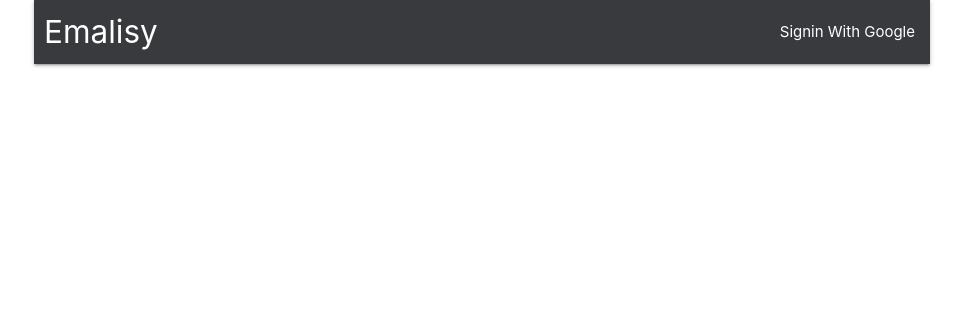
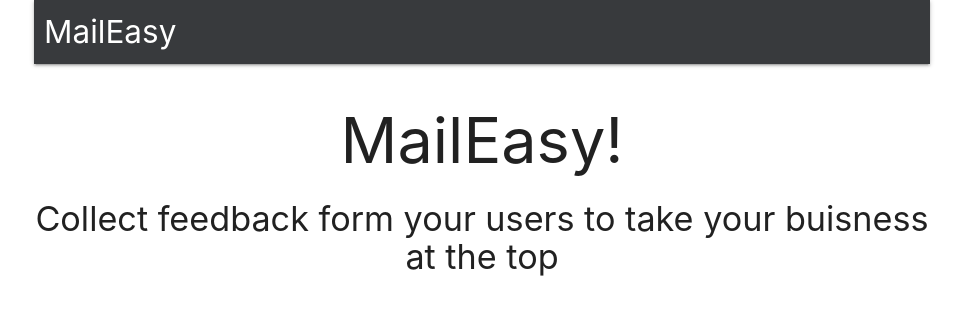
Before and after one commit to harshthakur066/MailEasy, a React (Create React App) app in the folder client/: page / in a window 1280 px wide. Shown: the top 314 px of the page, without its empty margins (158-1121 px from the left). Built offline with nearby package versions, Linux system fonts and the light colour scheme; no server answers.

Commit message:
auth flow working on front-end and header responsing repectively

```diff
--- a/client/package.json
+++ b/client/package.json
@@ -6,6 +6,7 @@
     "@testing-library/jest-dom": "^4.2.4",
     "@testing-library/react": "^9.5.0",
     "@testing-library/user-event": "^7.2.1",
+    "axios": "^0.19.2",
     "http-proxy-middleware": "^1.0.3",
     "materialize-css": "^1.0.0",
     "react": "^16.13.1",
--- a/client/src/components/App.jsx
+++ b/client/src/components/App.jsx
@@ -1,19 +1,29 @@
-import React from "react";
+import React, { useContext, useEffect } from "react";
 import { BrowserRouter, Route } from "react-router-dom";
-import { Provider as AuthProvider } from "../context/authContext";
+
+import { Context as AuthContext } from "../context/authContext";
 
 import Header from "./Header";
+import Dashboard from "./Dashboard";
+import Landing from "./Landing";
 
 const App = () => {
+  const { fetchUser } = useContext(AuthContext);
+
+  useEffect(() => {
+    fetchUser();
+    // eslint-disable-next-line
+  }, []);
+
   return (
     <div className="container">
       <BrowserRouter>
-        <AuthProvider>
+        <div>
           <Header />
-          {/* <Route exact path="/" component={} />
-          <Route exact path="/surveys" component={} />
-          <Route exact path="/surveys/news" component={} /> */}
-        </AuthProvider>
+          <Route exact path="/" component={Landing} />
+          <Route exact path="/surveys" component={Dashboard} />
+          {/* <Route exact path="/surveys/news" component={} /> */}
+        </div>
       </BrowserRouter>
     </div>
   );
--- /dev/null
+++ b/client/src/components/Dashboard.jsx
@@ -0,0 +1,7 @@
+import React from "react";
+
+const Dashboard = () => {
+  return <h1>Dashboard</h1>;
+};
+
+export default Dashboard;
--- a/client/src/components/Header.jsx
+++ b/client/src/components/Header.jsx
@@ -1,22 +1,44 @@
-import React, { Component } from "react";
+import React, { useContext } from "react";
+import { Context as AuthContext } from "../context/authContext";
+import { Link } from "react-router-dom";
 
-export class Header extends Component {
-  render() {
+const Header = () => {
+  const { state } = useContext(AuthContext);
+  // console.log("state", state);
+
+  const renderContent = () => {
+    switch (state) {
+      case null:
+        return;
+      case false:
+        return (
+          <li>
+            <a href="/auth/google">Login With Google</a>
+          </li>
+        );
+      default:
+        return (
+          <li>
+            <a href="/api/logout">Logout</a>
+          </li>
+        );
+    }
+  };
+
   return (
     <nav>
       <div className="nav-wrapper" style={{ backgroundColor: "#383a3d" }}>
-          <a href="/" className="brand-logo" style={{ paddingLeft: 10 }}>
-            Emalisy
-          </a>
-          <ul className="right hide-on-med-and-down">
-            <li>
-              <a href="/auth/google">Signin With Google</a>
-            </li>
-          </ul>
+        <Link
+          to={state ? "/surveys" : "/"}
+          className="brand-logo"
+          style={{ paddingLeft: 10 }}
+        >
+          MailEasy
+        </Link>
+        <ul className="right hide-on-med-and-down">{renderContent()}</ul>
       </div>
     </nav>
   );
-  }
-}
+};
 
 export default Header;
--- /dev/null
+++ b/client/src/components/Landing.jsx
@@ -0,0 +1,12 @@
+import React from "react";
+
+const Landing = () => {
+  return (
+    <div style={{ textAlign: "center" }}>
+      <h1>MailEasy!</h1>
+      <h4>Collect feedback form your users to take your buisness at the top</h4>
+    </div>
+  );
+};
+
+export default Landing;
--- a/client/src/context/authContext.js
+++ b/client/src/context/authContext.js
@@ -1,10 +1,23 @@
 import createDataContext from "./createDataContext";
+import axios from "axios";
 
 const authReducer = (state, action) => {
   switch (action.type) {
+    case "fetch_user":
+      return action.payload || false;
     default:
       return state;
   }
 };
 
-export const { Provider, Context } = createDataContext(authReducer, {}, {});
+const fetchUser = (dispatch) => async () => {
+  const res = await axios.get("/api/current_user");
+
+  dispatch({ type: "fetch_user", payload: res.data });
+};
+
+export const { Provider, Context } = createDataContext(
+  authReducer,
+  { fetchUser },
+  null
+);
--- a/client/src/index.js
+++ b/client/src/index.js
@@ -3,10 +3,13 @@ import React from "react";
 import ReactDOM from "react-dom";
 import App from "./components/App";
 import * as serviceWorker from "./serviceWorker";
+import { Provider as AuthProvider } from "./context/authContext";
 
 ReactDOM.render(
   <React.StrictMode>
-    <App />
+    <AuthProvider>
+      <App />
+    </AuthProvider>
   </React.StrictMode>,
   document.getElementById("root")
 );
--- a/client/src/setupProxy.js
+++ b/client/src/setupProxy.js
@@ -2,7 +2,7 @@ const { createProxyMiddleware } = require("http-proxy-middleware");
 
 module.exports = function (app) {
   app.use(
-    createProxyMiddleware(["/api", "/auth/google"], {
+    createProxyMiddleware(["/api", "/api/current_user", "/auth/google"], {
       target: "http://localhost:5000",
     })
   );
```
Also changed, not shown: 2 other files (tests, documents, lock files or other folders). Lines whose indentation alone changed are shown as unchanged.
